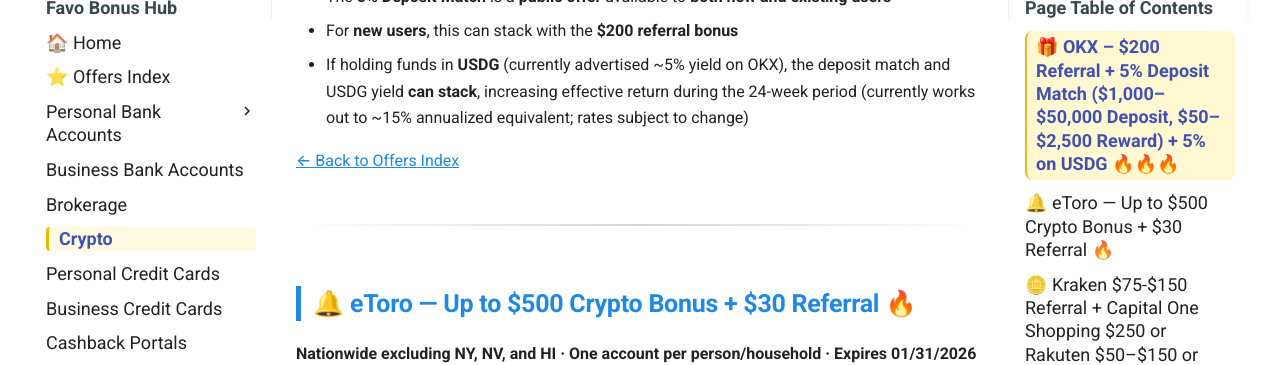
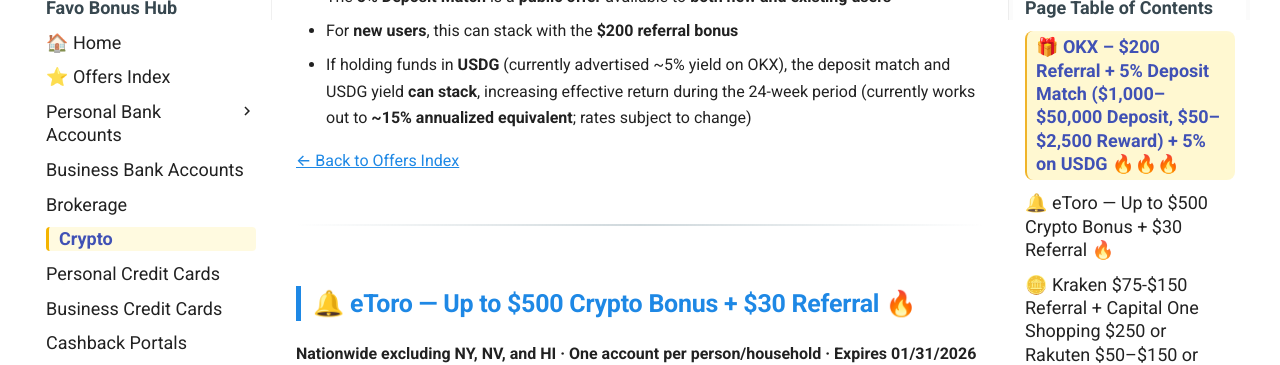
Before and after one commit to whispersofzephyr/favolinkhub-site, an MkDocs documentation site: the page built from docs/crypto.md, in a window 1280 px wide and 900 px high, scrolled down 1756 px. Shown: the part 178-543 px from the top of the window. Built offline with MkDocs 1.6.1 and Material for MkDocs 9.7.7, drawn with Linux system fonts in a browser that asks for light colours.

```diff
--- a/docs/crypto.md
+++ b/docs/crypto.md
@@ -53,7 +53,7 @@
 
 - The **5% Deposit Match** is a **public offer** available to **both new and existing users**
 - For **new users**, this can stack with the **$200 referral bonus**
-- If holding funds in **USDG** (currently advertised ~5% yield on OKX), the deposit match and USDG yield **can stack**, increasing effective return during the 24-week period (currently works out to ~15% annualized equivalent; rates subject to change)
+- If holding funds in **USDG** (currently advertised ~5% yield on OKX), the deposit match and USDG yield **can stack**, increasing effective return during the 24-week period (currently works out to **~15% annualized equivalent**; rates subject to change)
 
 --8<-- "snippets/back-to-list.md"
 
```
